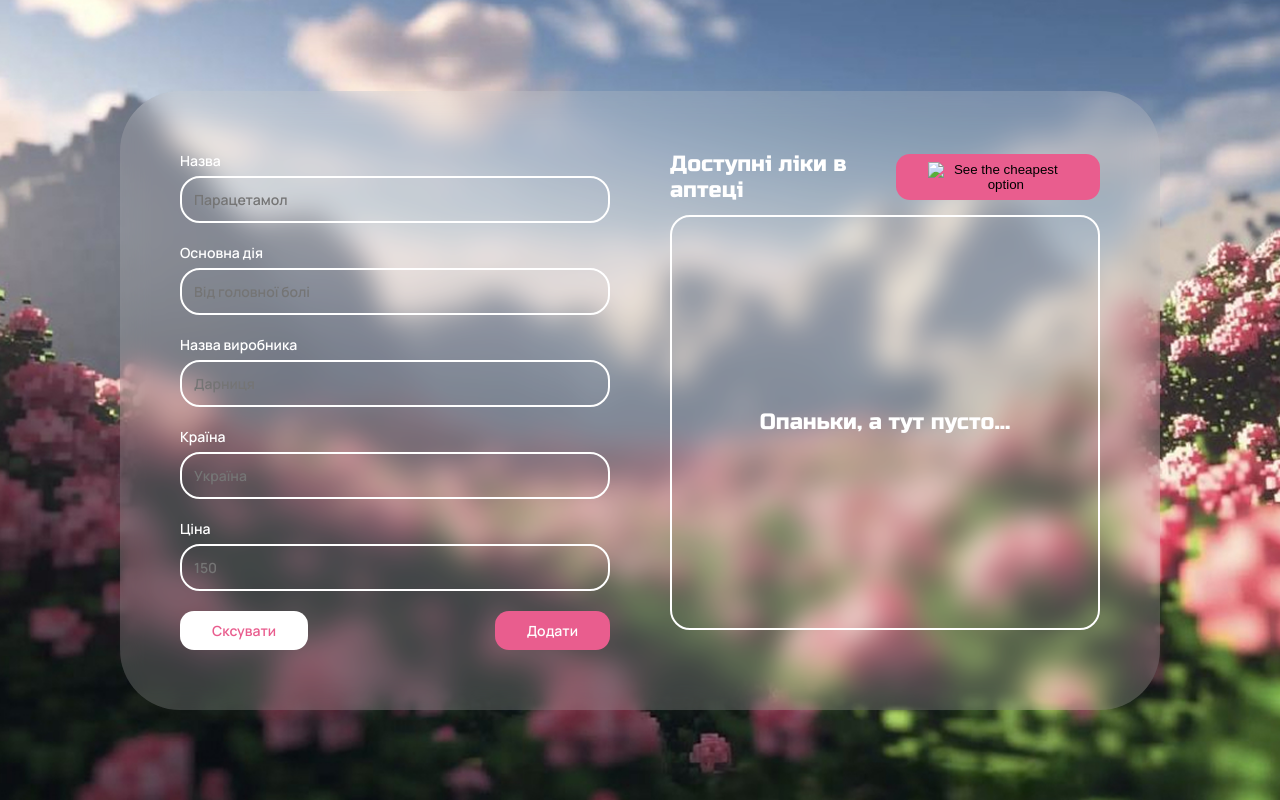
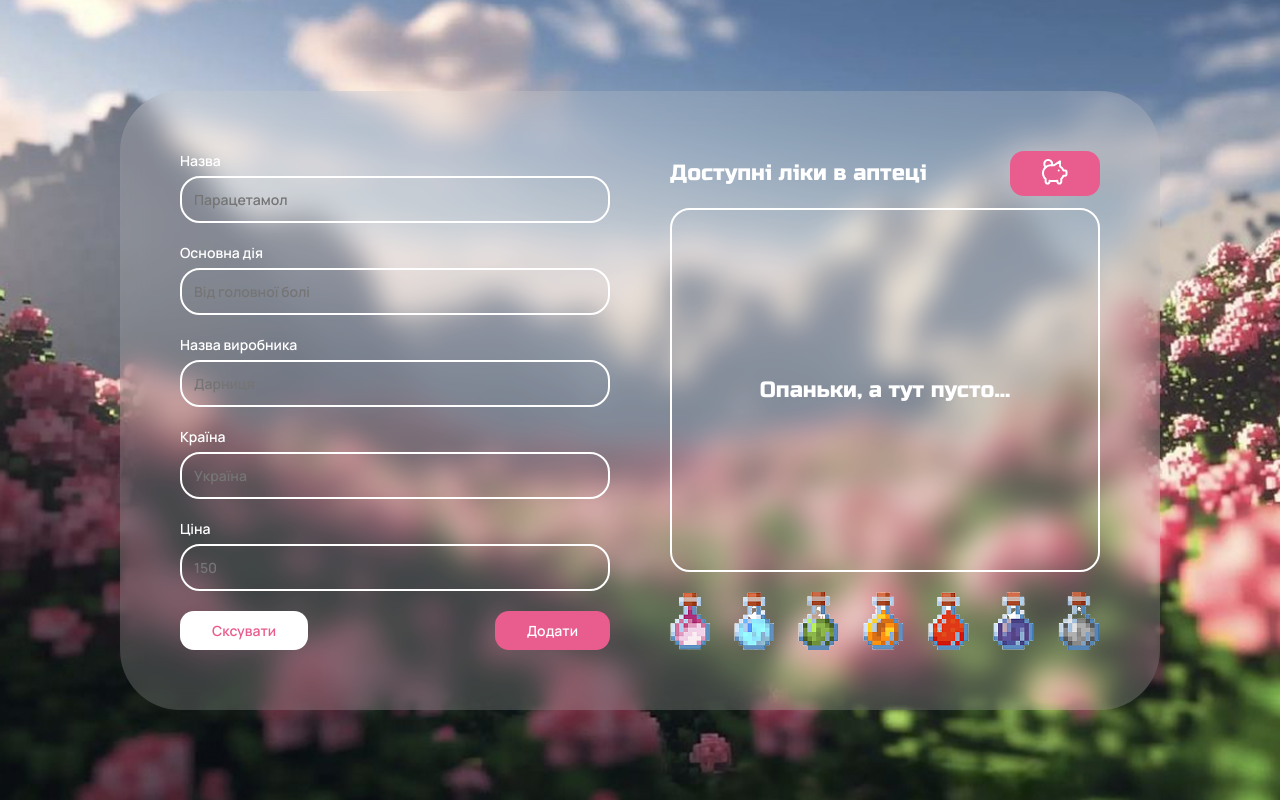
Before and after one commit to toraps-pr/ObjectsJS, a plain HTML site: page index.html in a window 1280 px wide. Drawn offline with Linux system fonts and the light colour scheme; the site is published under a folder, as on GitHub Pages, so addresses that start at the root find nothing.

Commit message:
second commit

```diff
--- a/index.html
+++ b/index.html
@@ -56,7 +56,7 @@
                 <div class="section-panel">
                     <p class="title-text">Доступні ліки в аптеці </p>
                     <button class="seeBtn">
-                        <img src="/images/pig.svg" alt="See the cheapest option">
+                        <img src="images/pig.svg" alt="See the cheapest option">
                     </button>
                 </div>
 
@@ -66,13 +66,13 @@
                     </div>
 
                     <div class="design-items bottom-block ">
-                        <img src="/images/herb1.png" alt="">
-                        <img src="/images/herb2.png" alt="">
-                        <img src="/images/herb3.png" alt="">
-                        <img src="/images/herb4.png" alt="">
-                        <img src="/images/herb5.png" alt="">
-                        <img src="/images/herb6.png" alt="">
-                        <img src="/images/herb7.png" alt="">
+                        <img src="images/herb1.png" alt="">
+                        <img src="images/herb2.png" alt="">
+                        <img src="images/herb3.png" alt="">
+                        <img src="images/herb4.png" alt="">
+                        <img src="images/herb5.png" alt="">
+                        <img src="images/herb6.png" alt="">
+                        <img src="images/herb7.png" alt="">
                     </div>
                 </div>
 
```
